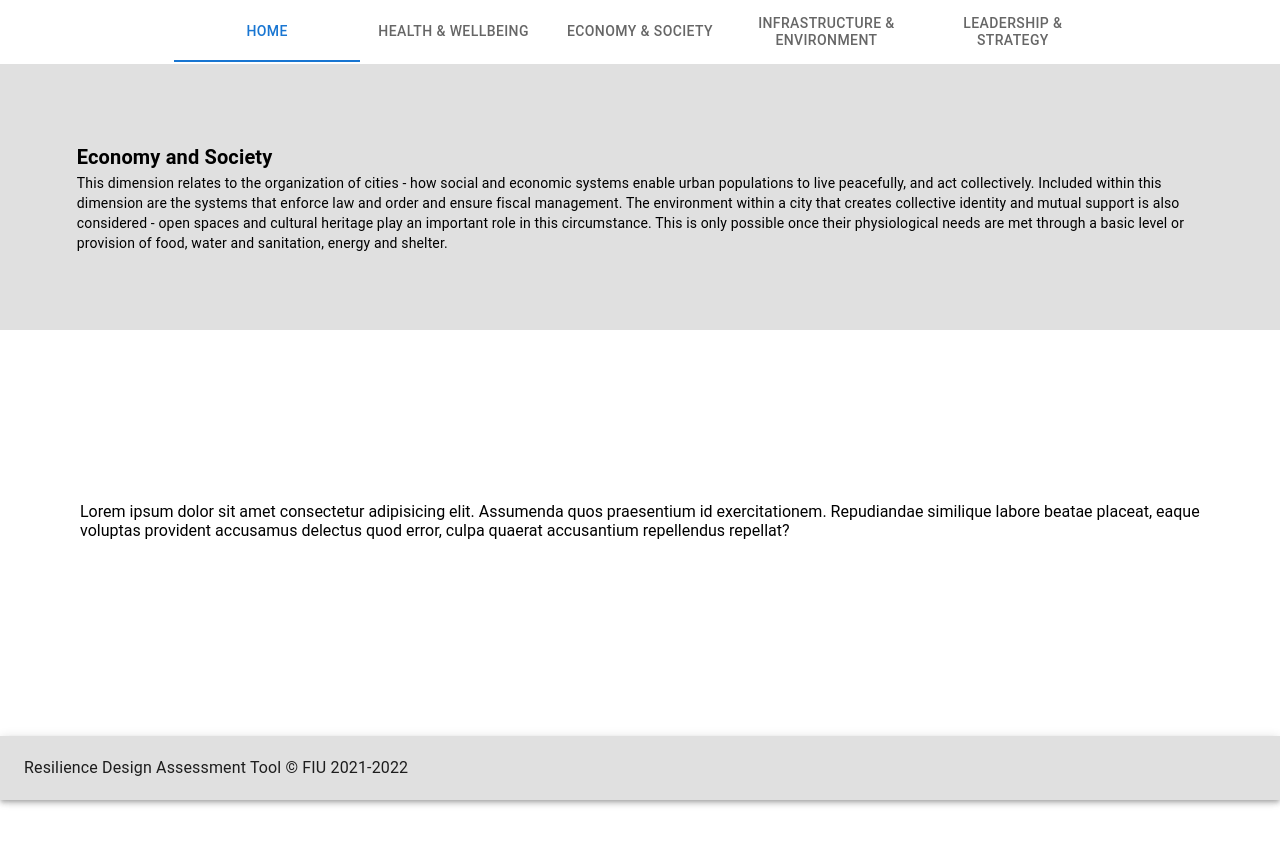
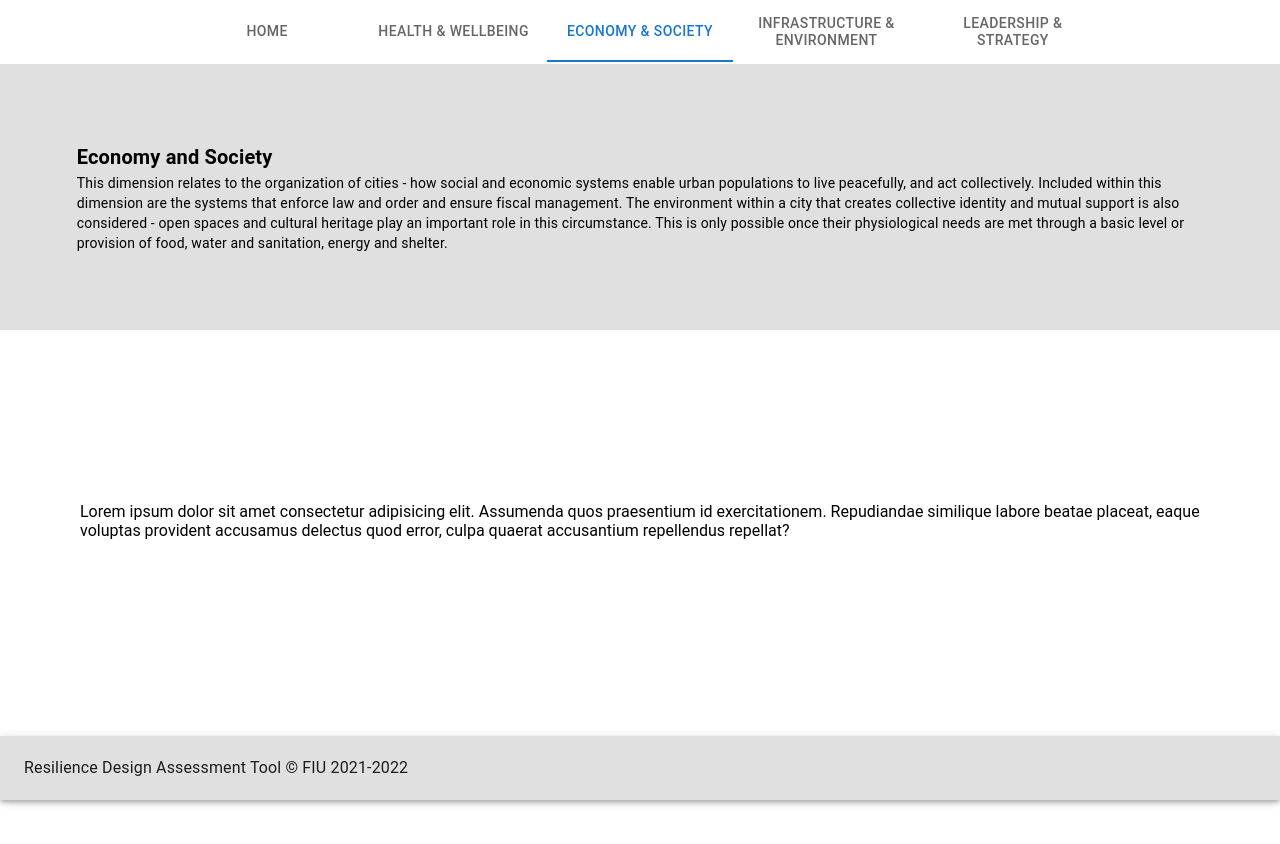
Before and after one commit to hugoguzman/resilience-assessment, a React (Create React App) app: page /economy-and-society in a window 1280 px wide. Shown: the top 844 px of the page. Built offline with nearby package versions, Linux system fonts and the light colour scheme.

Commit message:
fixed wrong navTab displaying on page refresh

```diff
--- a/src/App.tsx
+++ b/src/App.tsx
@@ -1,7 +1,7 @@
 import React from 'react';
 import './App.css';
 import { Routes, Route } from "react-router-dom";
-import TopAppBar from './Components/AppBar';
+import { TopAppBar } from './Components/AppBar';
 import Home from './Routes/Home';
 import HealthandWellbeing from './Routes/HealthandWellbeing';
 import { EconomyandSociety } from './Routes/EconomyandSociety';
--- a/src/Components/AppBar.tsx
+++ b/src/Components/AppBar.tsx
@@ -6,11 +6,18 @@ import IconButton from '@mui/material/IconButton';
 import { useTheme } from '@mui/material/styles';
 import Toolbar from '@mui/material/Toolbar';
 import useMediaQuery from '@mui/material/useMediaQuery';
-import { useState } from 'react';
+import { useState, useEffect } from 'react';
 import { Link } from 'react-router-dom';
 import NavDrawer from './NavDrawer';
+import { useLocation } from 'react-router-dom'
 
-export default function TopAppBar() {
+
+
+
+
+
+export const TopAppBar = () => {
+	const location = useLocation();
 	const [openDrawer, setOpenDrawer] = useState(true);
 	const theme = useTheme();
 	const isMobile = useMediaQuery(theme.breakpoints.down('sm'));
@@ -20,6 +27,14 @@ export default function TopAppBar() {
 		setSelectedTab(newValue);
 	};
 
+	useEffect(() => {
+		let path = location.pathname;
+		if (path === '/' && selectedTab !== 0) setSelectedTab(0);
+		else if (path === '/health-and-wellbeing' && selectedTab !== 1) setSelectedTab(1);
+		else if (path === '/economy-and-society' && selectedTab !== 2) setSelectedTab(2);
+		else if (path === '/infrastructure-and-environment' && selectedTab !== 3) setSelectedTab(3);
+		else if (path === '/leadership-and-strategy' && selectedTab !== 4) setSelectedTab(4);
+	}, [selectedTab])
 
 	console.log(isMobile);
 
```
